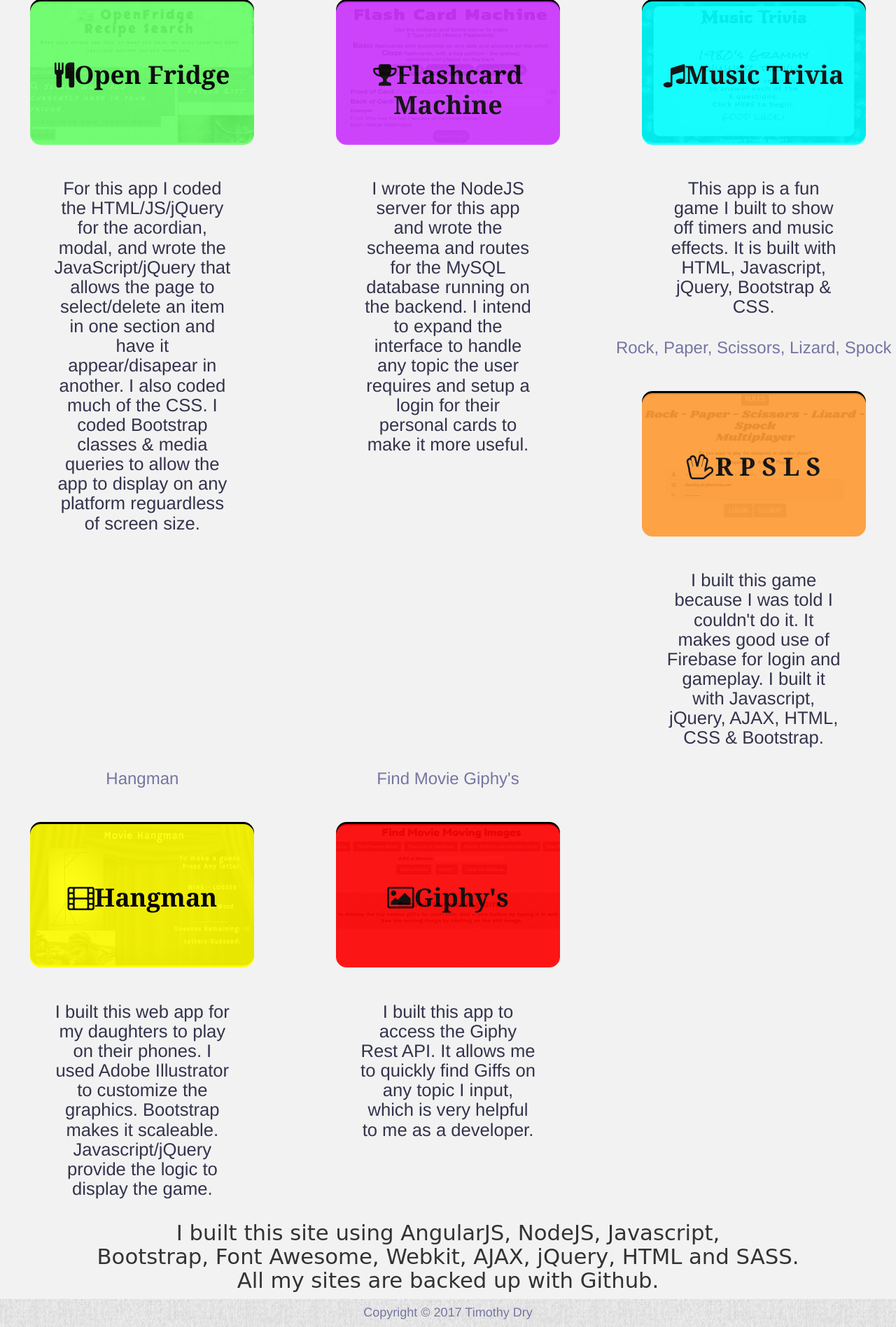
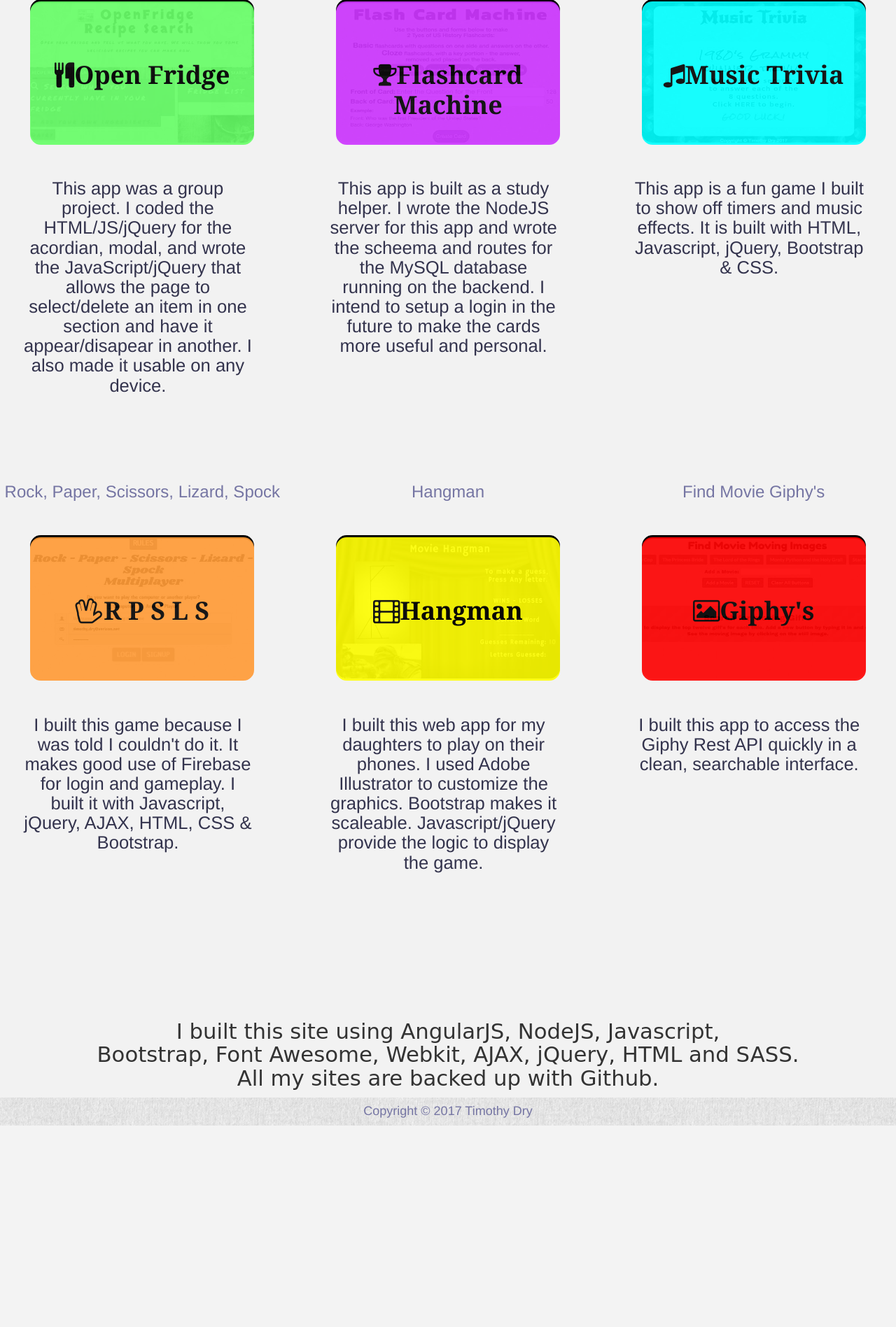
Before and after one commit to dryguy99/Portfolio2, a PHP site: page / in a window 1280 px wide. Shown: the part 337-2234 px from the top of the page at 70% size. After the commit the page ends 1946 px from the top, so only its background shows below. Run offline with PHP 8.4, Linux system fonts and the light colour scheme; some libraries are stand-ins or nearby versions; some web fonts are replaced.

Commit message:
updated app descriptions

```diff
--- a/public/css/input.scss
+++ b/public/css/input.scss
@@ -161,6 +161,8 @@ $appFontColor: #33334d;
   }
   .description {
     font-size: 2.6vw;
+    margin: 0vw 2.5vw 0vw 1.5vw;
+    min-height: 36vw;
   }
   .nav>li>a {
     font-size: 3vw;
@@ -188,6 +190,8 @@ $appFontColor: #33334d;
   }
   .description {
     font-size: 2.0vw;
+    margin: 0vw 2.5vw 0vw 1.5vw;
+    min-height: 33vw;
   }
   .nav>li>a {
     font-size: 2vw;
--- a/public/css/output.css
+++ b/public/css/output.css
@@ -158,7 +158,9 @@
     font-size: 4.5vw; }
 
   .description {
-    font-size: 2.6vw; }
+    font-size: 2.6vw;
+    margin: 0vw 2.5vw 0vw 1.5vw;
+    min-height: 36vw; }
 
   .nav > li > a {
     font-size: 3vw; } }
@@ -183,7 +185,9 @@
     font-size: 2.8vw; }
 
   .description {
-    font-size: 2.0vw; }
+    font-size: 2.0vw;
+    margin: 0vw 2.5vw 0vw 1.5vw;
+    min-height: 33vw; }
 
   .nav > li > a {
     font-size: 2vw; } }
--- a/public/java/app.js
+++ b/public/java/app.js
@@ -11,7 +11,7 @@ app.controller('myCtrl', function($scope) {
     alt: "Open Fridge App",
     text: "Open Fridge helps keep track of what's is in your refridgerator & finds recipies with the ingredients on hand.",
     datalinkname: 'Open Fridge',
-    info: 'For this app I coded the HTML/JS/jQuery for the acordian, modal, and wrote the JavaScript/jQuery that allows the page to select/delete an item in one section and have it appear/disapear in another.  I also coded much of the CSS. I coded Bootstrap classes & media queries to allow the app to display on any platform reguardless of screen size.',
+    info: 'This app was a group project. I coded the HTML/JS/jQuery for the acordian, modal, and wrote the JavaScript/jQuery that allows the page to select/delete an item in one section and have it appear/disapear in another. I also made it usable on any device.',
     color: "background : #66ff66;",
     fawe: "fa fa-cutlery"
   },
@@ -24,7 +24,7 @@ app.controller('myCtrl', function($scope) {
    alt: "Flashcard Machine",
    text: "I designed this app to create flashcards to use as a study tool.",
    datalinkname: 'Flashcard Machine',
-   info: "I wrote the NodeJS server for this app and wrote the scheema and routes for the MySQL database running on the backend.  I intend to expand the interface to handle any topic the user requires and setup a login for their personal cards to make it more useful.",
+   info: "This app is built as a study helper.  I wrote the NodeJS server for this app and wrote the scheema and routes for the MySQL database running on the backend.  I intend to setup a login in the future to make the cards more useful and personal.",
    color: "background : #cc33ff;",
    fawe: 'fa fa-trophy'
    },
@@ -76,7 +76,7 @@ app.controller('myCtrl', function($scope) {
    alt: "Find moving images app",
    text: "I used jQuery and AJAX to create a fun movie app.",
    datalinkname: "Find Movie Giphy's",
-   info: "I built this app to access the Giphy Rest API.  It allows me to quickly find Giffs on any topic I input, which is very helpful to me as a developer.",
+   info: "I built this app to access the Giphy Rest API quickly in a clean, searchable interface.",
    color: "background : #ff0000;",
    fawe: 'fa fa-picture-o'
  }
```
Also changed, not shown: 1 other file.
